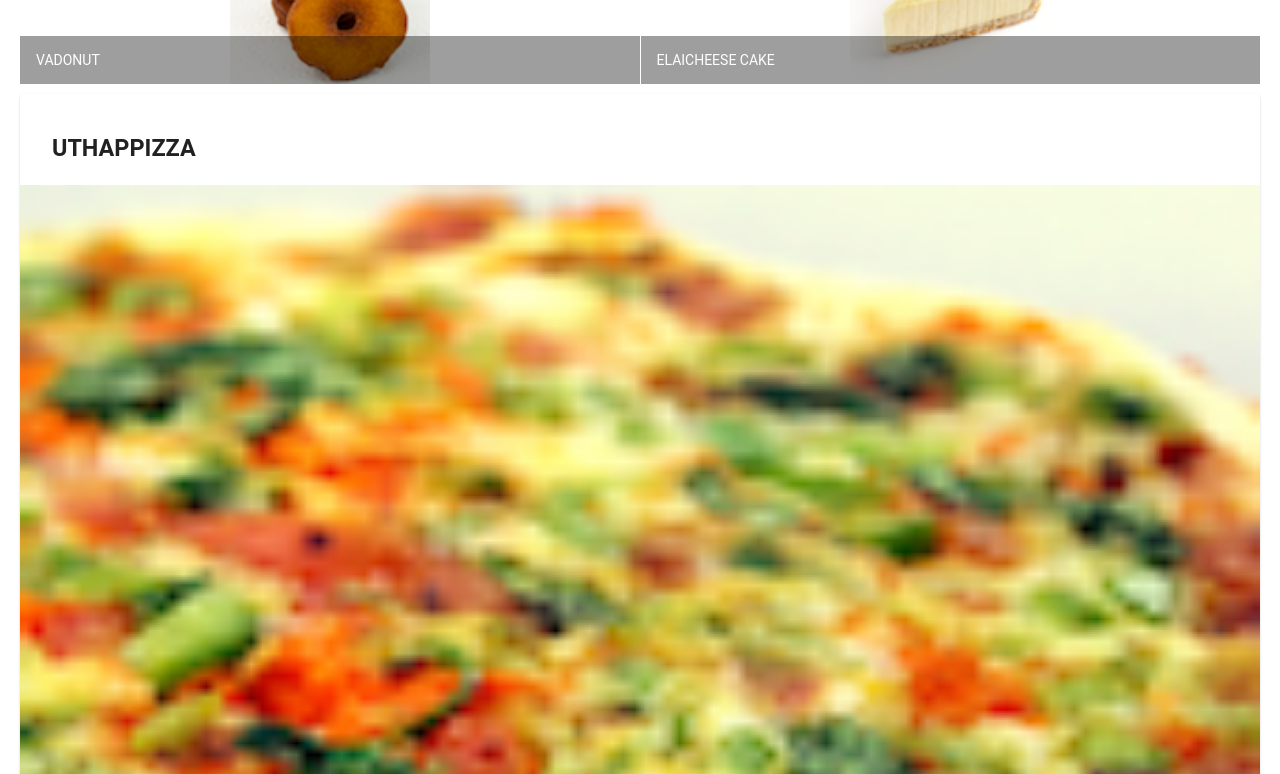
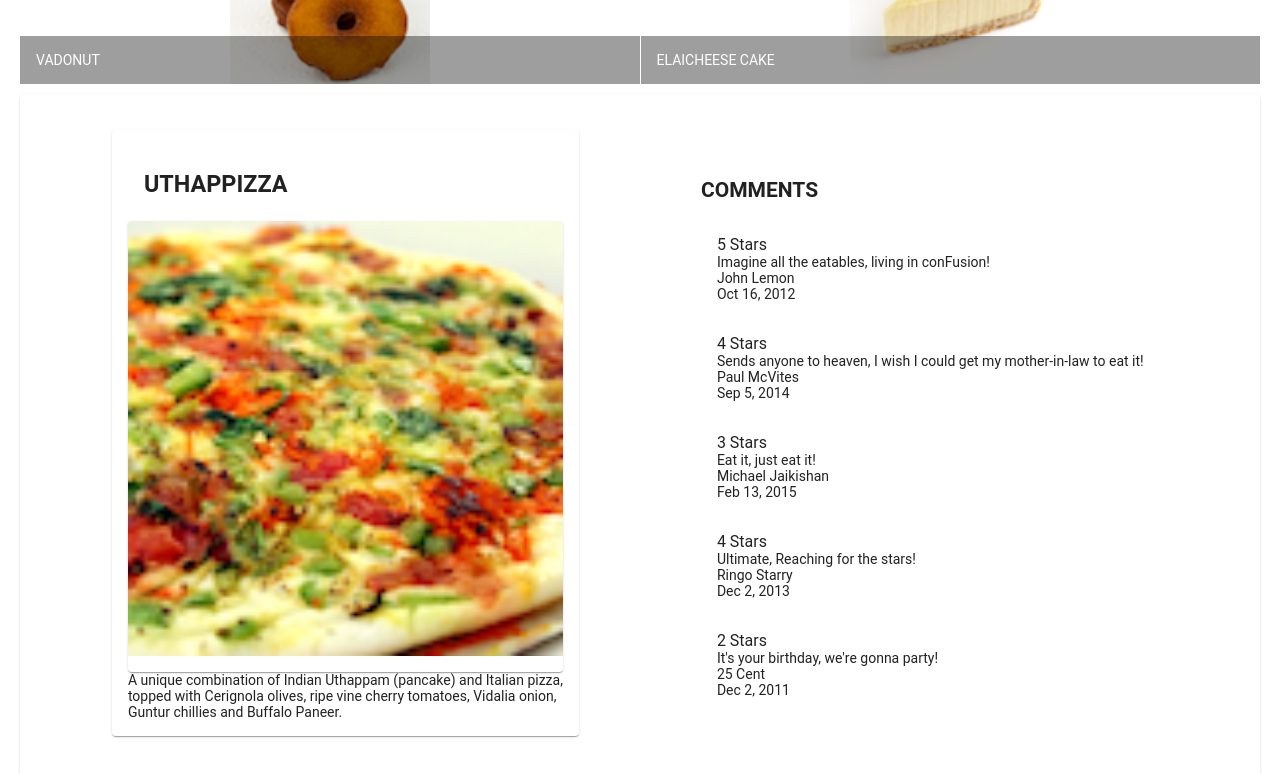
Before and after one commit to pavedwave/angular-restaurant, an Angular app: page / in a window 1280 px wide. Shown: the part 480-1254 px from the top of the page. Built offline with nearby package versions, Linux system fonts and the light colour scheme.

Commit message:
Assignment_1

```diff
--- a/src/app/app.module.ts
+++ b/src/app/app.module.ts
@@ -12,11 +12,13 @@
 
 import 'hammerjs';
 import { MenuComponent } from './menu/menu.component';
+import { DishdetailComponent } from './dishdetail/dishdetail.component';
 
 @NgModule({
   declarations: [
     AppComponent,
-    MenuComponent
+    MenuComponent,
+    DishdetailComponent
   ],
   imports: [
     BrowserModule,
--- /dev/null
+++ b/src/app/dishdetail/dishdetail.component.html
@@ -0,0 +1,37 @@
+<div class="container"
+    fxLayout="row"
+    fxLayout.sm="column"
+    fxLayout.xs="column"
+    fxLayoutAlign.gt-md="space-around center"
+    fxLayoutGap="10px"
+    fxLayoutGap.xs="0">
+
+<div fxFlex="40" *ngIf="dish">
+    <mat-card>
+      <mat-card-header>
+        <mat-card-title>
+          <h3>{{ dish.name | uppercase }}</h3>
+        </mat-card-title>
+      </mat-card-header>
+      <mat-card>
+        <img mat-card-image src = "{{ dish.image }}">
+      </mat-card>
+      <mat-card-content>
+        {{ dish.description }}
+      </mat-card-content>
+    </mat-card>
+</div>
+
+<div fxFlex="40">
+  <mat-list role="list">
+    <h2 mat-header>COMMENTS</h2>
+    <mat-list-item role="listitem" *ngFor="let comments of dish.comments">
+      <p matLine> {{ comments.rating }} Stars </p>
+      <p matLine> {{ comments.comment }} </p>
+      <p matLine> {{ comments.author }} </p>
+      <p matLine> {{ comments.date | date }} </p>
+    </mat-list-item>
+  </mat-list>
+</div>
+
+</div>
--- /dev/null
+++ b/src/app/dishdetail/dishdetail.component.ts
@@ -0,0 +1,61 @@
+import { Component, OnInit } from '@angular/core';
+
+const DISH = {
+  id: '0',
+  name: 'Uthappizza',
+  image: '/assets/images/uthappizza.png',
+  category: 'mains',
+  featured: true,
+  label: 'Hot',
+  price: '4.99',
+  // tslint:disable-next-line:max-line-length
+  description: 'A unique combination of Indian Uthappam (pancake) and Italian pizza, topped with Cerignola olives, ripe vine cherry tomatoes, Vidalia onion, Guntur chillies and Buffalo Paneer.',
+  comments: [
+       {
+           rating: 5,
+           comment: 'Imagine all the eatables, living in conFusion!',
+           author: 'John Lemon',
+           date: '2012-10-16T17:57:28.556094Z'
+       },
+       {
+           rating: 4,
+           comment: 'Sends anyone to heaven, I wish I could get my mother-in-law to eat it!',
+           author: 'Paul McVites',
+           date: '2014-09-05T17:57:28.556094Z'
+       },
+       {
+           rating: 3,
+           comment: 'Eat it, just eat it!',
+           author: 'Michael Jaikishan',
+           date: '2015-02-13T17:57:28.556094Z'
+       },
+       {
+           rating: 4,
+           comment: 'Ultimate, Reaching for the stars!',
+           author: 'Ringo Starry',
+           date: '2013-12-02T17:57:28.556094Z'
+       },
+       {
+           rating: 2,
+           comment: 'It\'s your birthday, we\'re gonna party!',
+           author: '25 Cent',
+           date: '2011-12-02T17:57:28.556094Z'
+       }
+   ]
+};
+
+@Component({
+  selector: 'app-dishdetail',
+  templateUrl: './dishdetail.component.html',
+  styleUrls: ['./dishdetail.component.scss']
+})
+
+ export class DishdetailComponent implements OnInit {
+
+  dish = DISH;
+
+  constructor() { }
+
+  ngOnInit() {
+  }
+}
--- a/src/app/menu/menu.component.html
+++ b/src/app/menu/menu.component.html
@@ -11,7 +11,7 @@
 
     <div fxFlex>
       <mat-grid-list cols="2" rowHeight="200px">
-        <mat-grid-tile *ngFor="let dish of dishes">
+        <mat-grid-tile  *ngFor="let dish of dishes">
           <img height="200px" src={{dish.image}} alt={{dish.name}}>
           <mat-grid-tile-footer>
               <h1> {{dish.name | uppercase}} </h1>
@@ -20,11 +20,11 @@
       </mat-grid-list>
     </div>
 
-    <div fxFlex *ngIf="selectedDish">
+<!--     <div fxFlex *ngIf="selectedDish">
       <mat-card>
         <mat-card-header>
           <mat-card-title>
-            <h3>{{selectedDish.name | uppercase}}</h3>
+              <h3>{{selectedDish.name | uppercase}}</h3>
           </mat-card-title>
         </mat-card-header>
         <img mat-card-image src={{selectedDish.image}} alt={{selectedDish.name}}>
@@ -36,5 +36,17 @@
           <button mat-button>SHARE</button>
         </mat-card-actions>
       </mat-card>
+    </div> -->
+
+    <div fxFlex>
+      <mat-card>
+        <mat-card-content>
+          <app-dishdetail></app-dishdetail>
+        </mat-card-content>
+        <mat-card-actions>
+          <button mat-button>LIKE</button>
+          <button mat-button>SHARE</button>
+        </mat-card-actions>
+      </mat-card>
     </div>
 </div>
```
Also changed, not shown: src/app/dishdetail/dishdetail.component.scss (added), 1 other file (tests, documents, lock files or other folders).
